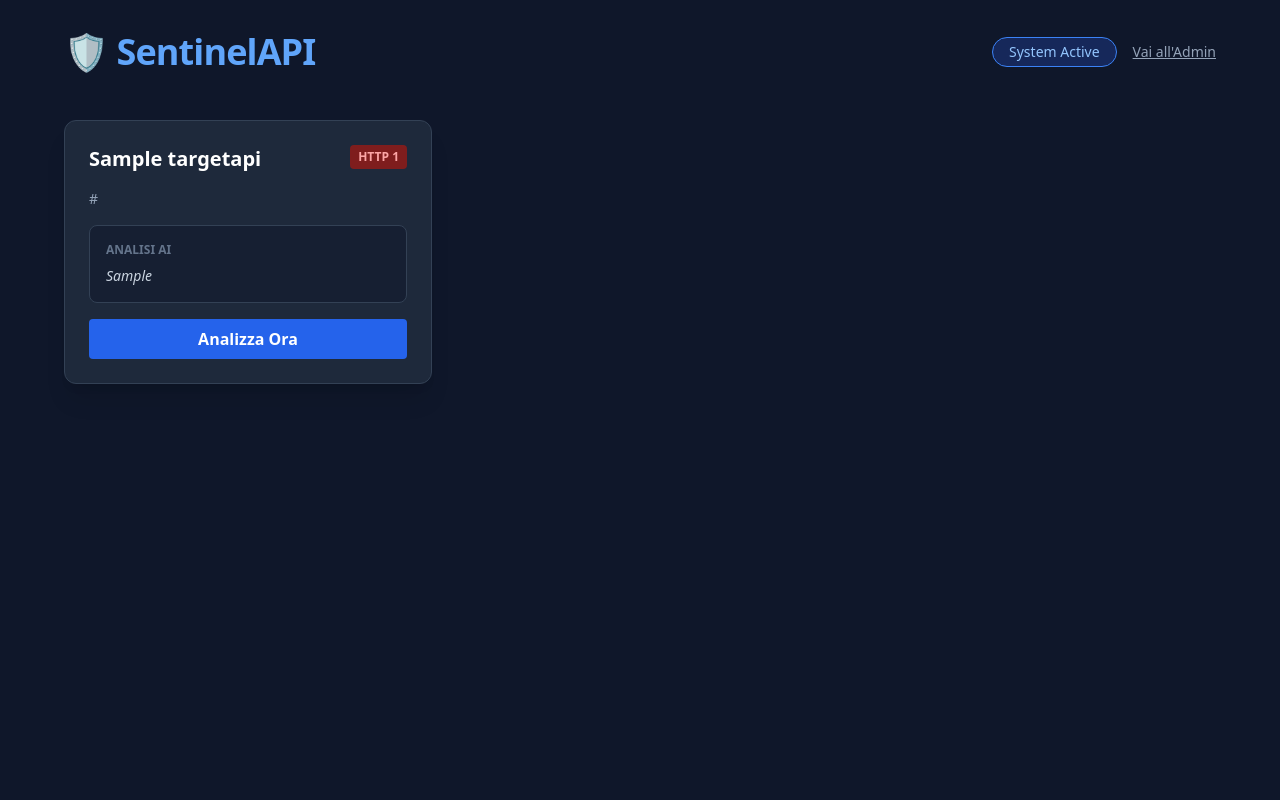
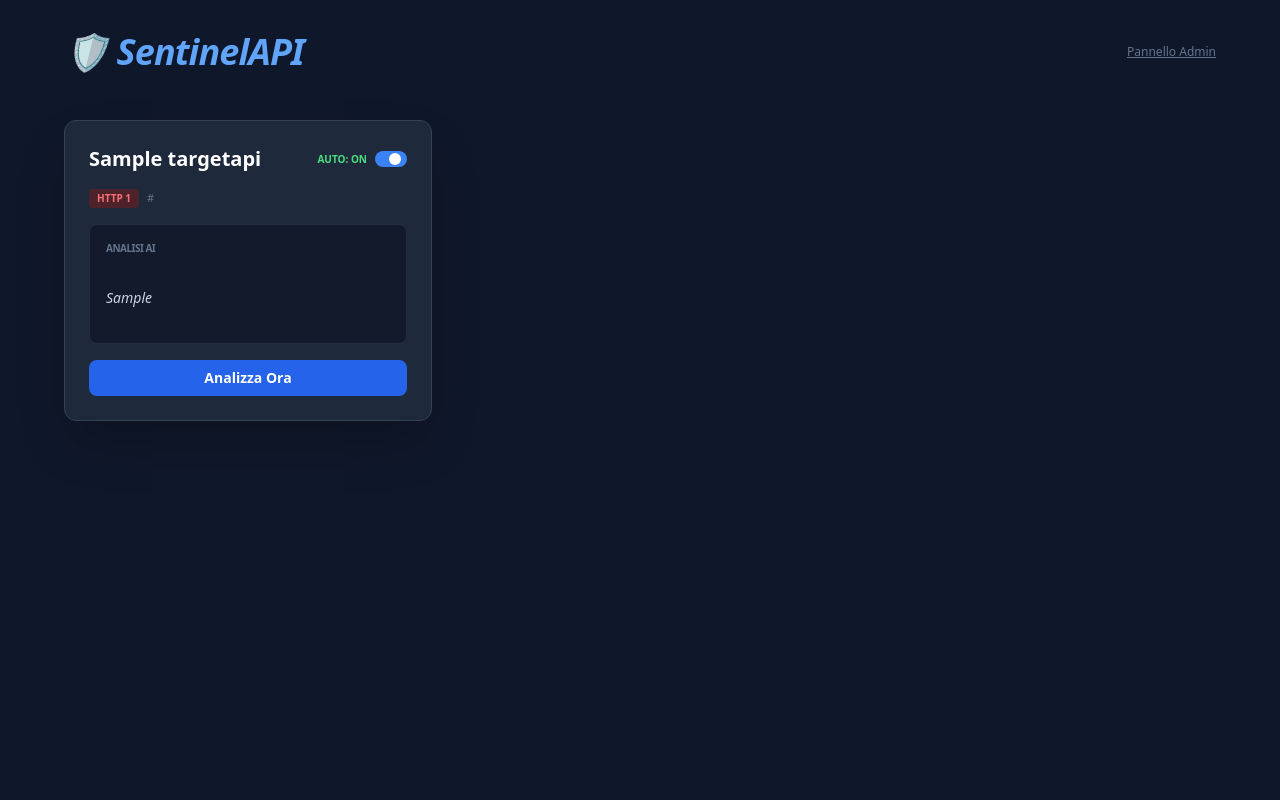
Before and after one commit to francescogenovesi04/sentinel_api, a Django app: page / in a window 1280 px wide. Run offline with Django 5.2, Linux system fonts and the light colour scheme; tables that the repository leaves empty hold one stand-in row (values such as "Sample post"); parts of the project's set-up code (start-up, migrations or seed data) failed here and were passed over; some libraries are stand-ins or nearby versions.

Commit message:
fix front-end

```diff
--- a/monitor/models.py
+++ b/monitor/models.py
@@ -8,6 +8,7 @@ class TargetAPI(models.Model):
     last_status = models.IntegerField(null=True, blank=True)
     last_check = models.DateTimeField(auto_now=True)
     is_active = models.BooleanField(default=True)
+    is_auto_active = models.BooleanField(default=True)
 
     def __str__(self):
         return self.name
--- /dev/null
+++ b/monitor/templates/monitor/api_card.html
@@ -0,0 +1,42 @@
+<div class="api-card bg-slate-800 border border-slate-700 rounded-xl p-6 shadow-2xl transition-all hover:border-blue-500/50" id="api-card-{{ api.pk }}">
+
+    <div class="flex justify-between items-center mb-4">
+        <h2 class="text-xl font-semibold text-white">{{ api.name }}</h2>
+
+        <div class="flex items-center cursor-pointer group"
+             hx-post="/toggle/{{ api.pk }}/"
+             hx-target="#api-card-{{ api.pk }}"
+             hx-swap="outerHTML">
+            <span class="text-[10px] uppercase font-bold {% if api.is_auto_active %}text-green-400{% else %}text-red-400{% endif %} mr-2">
+                {% if api.is_auto_active %}AUTO: ON{% else %}AUTO: OFF{% endif %}
+            </span>
+            <div class="relative inline-flex items-center">
+                <input type="checkbox" {% if api.is_auto_active %}checked{% endif %} class="sr-only peer">
+                <div class="w-8 h-4 bg-slate-700 rounded-full peer peer-checked:after:translate-x-full after:content-[''] after:absolute after:top-[2px] after:left-[2px] after:bg-white after:rounded-full after:h-3 after:w-3 after:transition-all peer-checked:bg-blue-500"></div>
+            </div>
+        </div>
+    </div>
+
+    <div class="flex items-center gap-2 mb-4">
+        <span class="px-2 py-0.5 rounded text-[10px] font-bold uppercase {% if api.last_status == 200 %}bg-green-900/50 text-green-400{% else %}bg-red-900/50 text-red-400{% endif %}">
+            HTTP {{ api.last_status|default:"None" }}
+        </span>
+        <p class="text-slate-500 text-[11px] truncate">{{ api.swagger_url }}</p>
+    </div>
+
+    <div class="bg-slate-900/80 rounded-lg p-4 mb-4 border border-slate-700/50 min-h-[120px]">
+        <h3 class="text-[10px] uppercase text-slate-500 font-black mb-2 tracking-tighter">Analisi AI</h3>
+        <div class="text-sm text-slate-300 italic leading-relaxed whitespace-pre-line">
+            {{ api.last_analysis|default:"Nessun cambiamento rilevato o analisi in corso..." }}
+        </div>
+    </div>
+
+    <button
+        hx-post="/check/{{ api.pk }}/"
+        hx-target="#api-card-{{ api.pk }}"
+        hx-swap="outerHTML"
+        class="w-full bg-blue-600 hover:bg-blue-500 text-white text-sm font-bold py-2 rounded-lg transition-colors flex items-center justify-center gap-2">
+        <span class="htmx-indicator animate-spin">⏳</span>
+        Analizza Ora
+    </button>
+</div>
--- a/monitor/templates/monitor/dashboard.html
+++ b/monitor/templates/monitor/dashboard.html
@@ -7,7 +7,6 @@
     <script src="https://unpkg.com/htmx.org@1.9.10"></script>
 </head>
 <body class="bg-slate-900 text-white min-h-screen p-8">
-
     <script>
         document.body.addEventListener('htmx:configRequest', (event) => {
             event.detail.headers['X-CSRFToken'] = '{{ csrf_token }}';
@@ -16,52 +15,20 @@
 
     <div class="max-w-6xl mx-auto">
         <header class="mb-12 flex justify-between items-center">
-            <h1 class="text-4xl font-bold tracking-tight text-blue-400">🛡️ SentinelAPI</h1>
-            <div class="flex items-center gap-4">
-                <span class="bg-blue-900/50 border border-blue-500 text-blue-300 px-4 py-1 rounded-full text-sm">
-                    System Active
-                </span>
-                <a href="/admin" class="text-sm text-slate-400 hover:text-white underline">Vai all'Admin</a>
-            </div>
+            <h1 class="text-4xl font-bold tracking-tight text-blue-400 italic">🛡️ SentinelAPI</h1>
+            <a href="/admin" class="text-xs text-slate-500 hover:text-white underline">Pannello Admin</a>
         </header>
 
         <div class="grid grid-cols-1 md:grid-cols-2 lg:grid-cols-3 gap-6">
             {% for api in apis %}
-            <div class="api-card bg-slate-800 border border-slate-700 rounded-xl p-6 shadow-xl transition-all hover:border-blue-500">
-                <div class="flex justify-between items-start mb-4">
-                    <h2 class="text-xl font-semibold">{{ api.name }}</h2>
-                    <span class="px-2 py-1 rounded text-xs font-bold {% if api.last_status == 200 %}bg-green-900 text-green-300{% else %}bg-red-900 text-red-300{% endif %}">
-                        HTTP {{ api.last_status }}
-                    </span>
-                </div>
-
-                <p class="text-slate-400 text-sm mb-4 truncate">{{ api.swagger_url }}</p>
-
-                <div class="bg-slate-900/50 rounded-lg p-4 mb-4 border border-slate-700">
-                    <h3 class="text-xs uppercase text-slate-500 font-bold mb-2">Analisi AI</h3>
-                    <p class="text-sm text-slate-300 italic">
-                        {{ api.last_analysis|default:"Nessun cambiamento rilevato o analisi in attesa." }}
-                    </p>
-                </div>
-
-                <button
-                    hx-post="/check/{{ api.pk }}/"
-                    hx-target="closest .api-card"
-                    hx-swap="innerHTML"
-                    class="w-full bg-blue-600 hover:bg-blue-700 text-white font-bold py-2 px-4 rounded transition flex items-center justify-center gap-2">
-                    <span class="htmx-indicator animate-spin text-lg">⏳</span>
-                    Analizza Ora
-                </button>
-            </div>
+                {% include 'monitor/api_card.html' %}
             {% endfor %}
         </div>
     </div>
 
     <style>
-        /* Nasconde l'icona di caricamento finché HTMX non è attivo */
         .htmx-indicator { display: none; }
         .htmx-request .htmx-indicator { display: inline-block; }
-        .htmx-request.button { opacity: 0.5; pointer-events: none; }
     </style>
 </body>
 </html>
--- a/monitor/urls.py
+++ b/monitor/urls.py
@@ -1,7 +1,8 @@
 from django.urls import path
-from .views import dashboard, run_manual_check
+from .views import dashboard, run_manual_check, toggle_auto_monitor
 
 urlpatterns = [
     path('', dashboard, name='dashboard'),
     path('check/<int:pk>/', run_manual_check, name='run_manual_check'),
+    path('toggle/<int:pk>/', toggle_auto_monitor, name='toggle_auto_monitor'),
 ]
--- a/monitor/views.py
+++ b/monitor/views.py
@@ -1,43 +1,20 @@
 from django.shortcuts import render, get_object_or_404
-from django.http import HttpResponse
 from .models import TargetAPI
 from .utils import check_api_update
 
 def dashboard(request):
-    """Visualizza la lista di tutte le API monitorate."""
     apis = TargetAPI.objects.all().order_by('-last_check')
     return render(request, 'monitor/dashboard.html', {'apis': apis})
 
+def toggle_auto_monitor(request, pk):
+    api = get_object_or_404(TargetAPI, pk=pk)
+    api.is_auto_active = not api.is_auto_active
+    api.save()
+    # RIMANDA INDIETRO LA CARD COMPLETA
+    return render(request, 'monitor/api_card.html', {'api': api})
+
 def run_manual_check(request, pk):
-    """Esegue il controllo AI tramite HTMX senza ricaricare la pagina."""
     api = get_object_or_404(TargetAPI, pk=pk)
-
-    # Esegue lo scraping e l'analisi AI
     check_api_update(api)
-
-    # Determina il colore in base al successo della chiamata
-    status_color = "green" if api.last_status == 200 else "red"
-    status_text = f"HTTP {api.last_status}" if api.last_status else "HTTP Error"
-
-    # Restituisce il frammento HTML per aggiornare la card
-    return HttpResponse(f"""
-        <div class="flex justify-between items-start mb-4">
-            <h2 class="text-xl font-semibold">{api.name}</h2>
-            <span class="px-2 py-1 rounded text-xs font-bold bg-{status_color}-900 text-{status_color}-300">
-                {status_text}
-            </span>
-        </div>
-        <p class="text-slate-400 text-sm mb-4 truncate">{api.swagger_url}</p>
-        <div class="bg-slate-900/50 rounded-lg p-4 mb-4 border border-slate-700">
-            <h3 class="text-xs uppercase text-slate-500 font-bold mb-2">Analisi AI Aggiornata</h3>
-            <div class="text-sm text-slate-300 italic whitespace-pre-line">
-                {api.last_analysis or "Nessun cambiamento rilevato rispetto all'ultima versione."}
-            </div>
-        </div>
-        <button hx-post="/check/{api.pk}/"
-                hx-target="closest .api-card"
-                hx-swap="innerHTML"
-                class="w-full bg-blue-600 hover:bg-blue-700 text-white font-bold py-2 px-4 rounded transition">
-            Analizza Ora
-        </button>
-    """)
+    # RIMANDA INDIETRO LA CARD COMPLETA DOPO L'AI
+    return render(request, 'monitor/api_card.html', {'api': api})
```
Also changed, not shown: monitor/migrations/0004_targetapi_is_auto_active.py (added).
